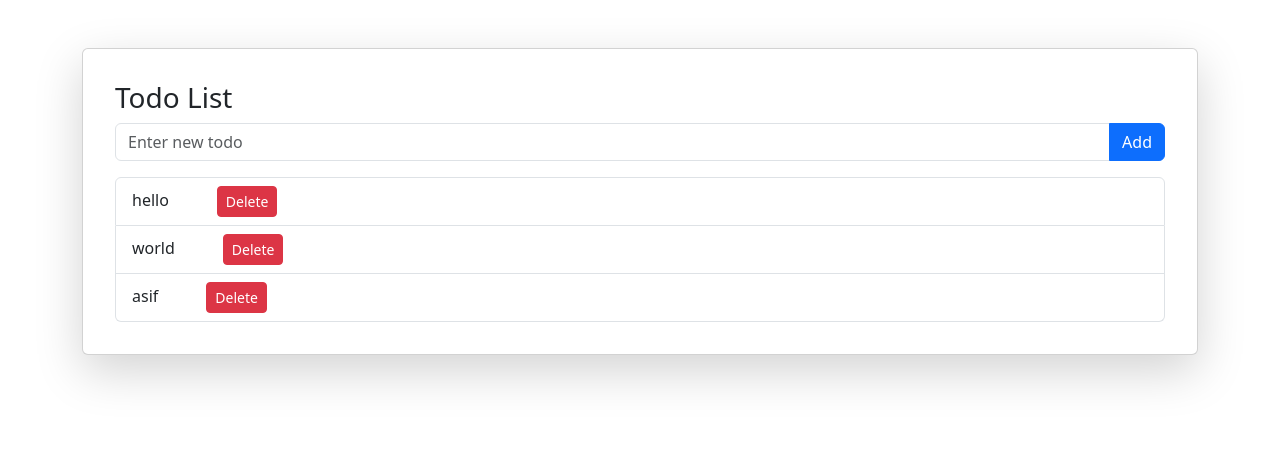
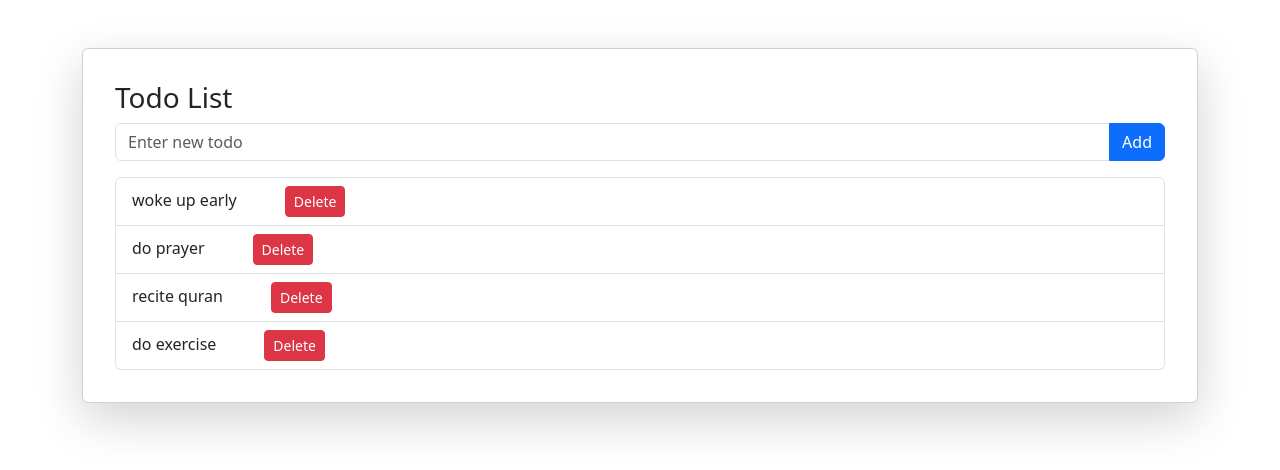
Before and after one commit to CodingBySahil/react, a React (Vite) app in the folder 04classTimePractice/: page / in a window 1280 px wide. Shown: the top 470 px of the page. Built offline with nearby package versions, Linux system fonts and the light colour scheme.

Commit message:
todo list ubdated

```diff
--- a/04classTimePractice/src/components/TodoApp.tsx
+++ b/04classTimePractice/src/components/TodoApp.tsx
@@ -2,7 +2,7 @@ import { useState } from "react";
 
 const TodoApp = () => {
   const [newTodo, setNewTodo] = useState("");
-  const [todo, setTodo] = useState(["hello", "world", "asif"]);
+  const [todo, setTodo] = useState(["woke up early", "do prayer", "recite quran", "do exercise"]);
 
   // show function
   const show = () => {
```
